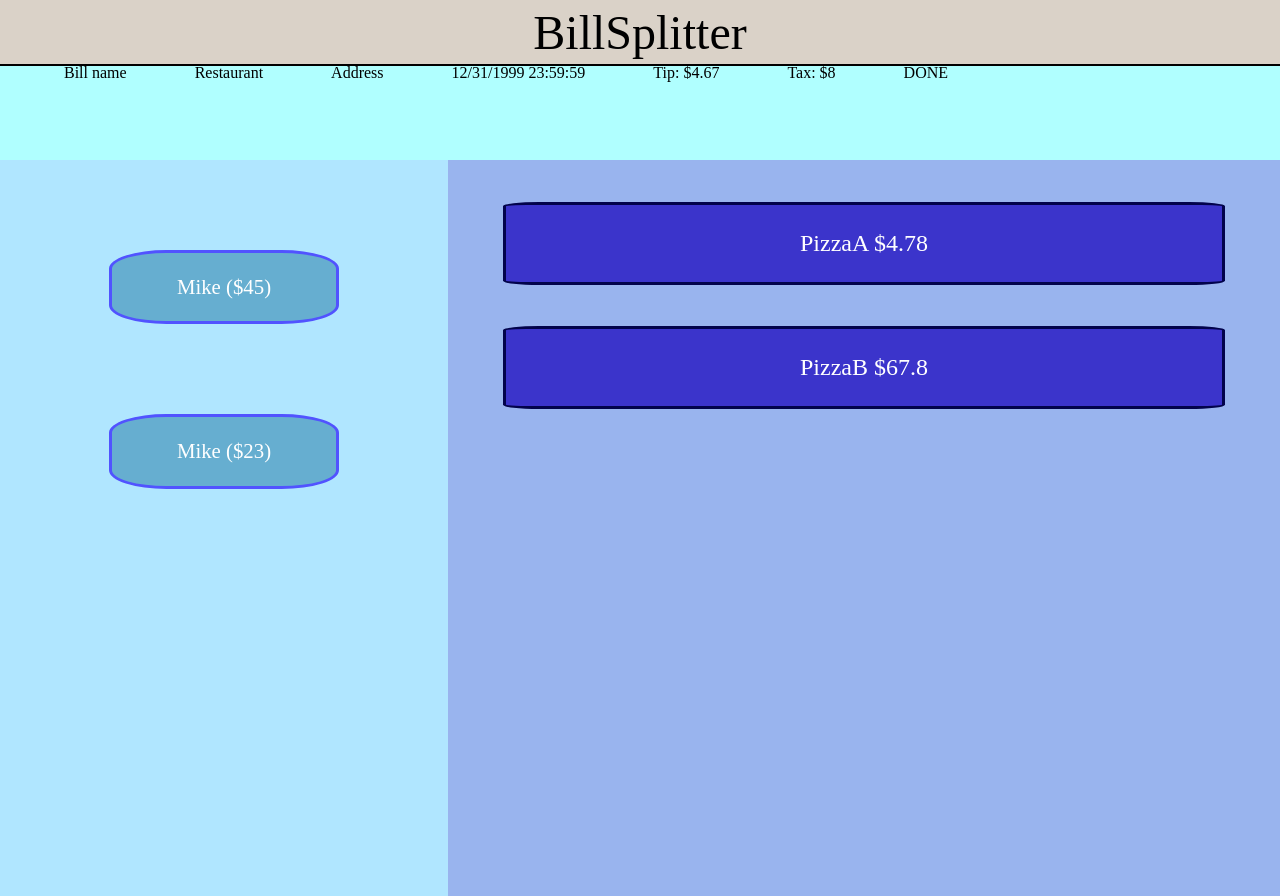
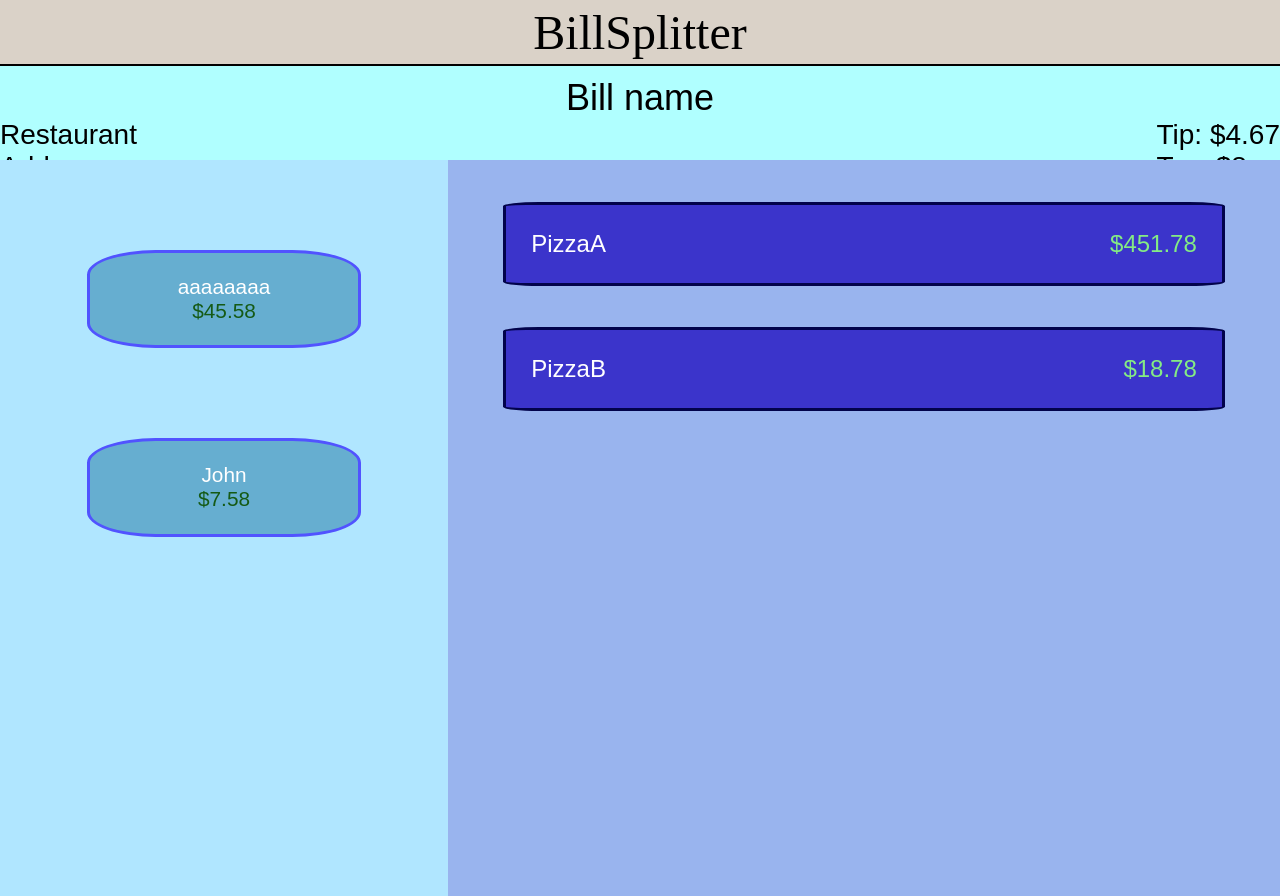
Before and after one commit to qdm12/BillSplitter, a plain HTML site: page dynamic.html in a window 1280 px wide. Drawn offline with nearby package versions, Linux system fonts and the light colour scheme; a web font is replaced by a local one.

Commit message:
Updated UI CSS of dynamic webpage

```diff
--- a/dynamic.html
+++ b/dynamic.html
@@ -29,17 +29,26 @@ html, body {
 	font-size: 6vmin;
 }
 #description {
-    position: absolute;
+    position: relative;
     width: 100%;
     left: 0%;
     top: 8%;
     height: 12%;
     background-color: rgb(176, 255, 255);
+    font-family: arial;
+    font-size: 3.5vmin;
 }
-#description .descriptor {
-    position: static;
-    display: inline;
-    margin-left: 5%;
+#description #billname {
+    padding-top:1%;
+    display: flex;
+    justify-content: center;
+    font-size: 4.5vmin;
+}
+#description #billright {
+    float: right;
+}
+#description #billleft {
+    float: left;
 }
 
 #users {
@@ -50,20 +59,30 @@ html, body {
     height: 92%;
     background-color: rgb(176, 230, 255);
     overflow-y: scroll;
+    font-family: arial;
 }
 .user {
-    width: 40%;
+    position: relative;
+    width: 50%;
     margin: auto;
     margin-top: 20%;
     z-index: 1;
-    display: flex;
-    justify-content: center;
     font-size: 2.6vh;
     padding: 5%;
     border-radius: 25%;
     border: 3px solid rgb(81, 83, 255);
     color: white;
     background-color: rgba(39, 126, 167, 0.534);
+}
+.username { /* to trim in JS */
+    display: flex;
+    justify-content: center;
+    color: white;
+}
+.userown {
+    display: flex;
+    justify-content: center;
+    color: rgb(21, 90, 21);
 }
 #items {
 	position: absolute;
@@ -73,20 +92,31 @@ html, body {
     height: 92%;
     background-color: rgb(153, 180, 238);
     overflow-y: scroll;
+    font-family: arial;
 }
 .item {
     width: 80%;
     margin: auto;
     margin-top: 5%;
     z-index: 1;
-    display: flex;
-    justify-content: center;
+    display:flow-root;
     font-size: 3vh;
     padding: 3%;
     border-radius: 5%;
     border: 3px solid rgb(2, 3, 75);
     color: white;
     background-color: rgba(47, 36, 199, 0.884);
+    overflow-wrap: break-word;
+}
+.itemname {
+    float: left;
+    color: white;
+    word-wrap: break-word;
+    width: 65%;
+}
+.itemprice {
+    float: right;
+    color: rgb(132, 235, 132);
 }
     </style>
     <script src="https://cdnjs.cloudflare.com/ajax/libs/jquery/3.2.1/jquery.min.js" type="text/javascript"></script>
@@ -97,21 +127,37 @@ html, body {
 	<div id="topBar">BillSplitter</div>
 </header>
 <div id="description">
-    <div id="name" class="descriptor">Bill name</div>
-    <div id="restaurant" class="descriptor">Restaurant</div>
-    <div id="address" class="descriptor">Address</div>
-    <div id="time" class="descriptor">12/31/1999 23:59:59</div>
-    <div id="tip" class="descriptor">Tip: $4.67</div>
-    <div id="tax" class="descriptor">Tax: $8</div>
-    <div id="done" class="descriptor">DONE</div>
+    <div id="billname">Bill name</div>
+    <div id="billleft">
+        <div id="restaurant">Restaurant</div>
+        <div id="address">Address</div>
+        <div id="time">12/31/1999 23:59:59</div>
+    </div>
+    <div id="billright">
+        <div id="tip">Tip: $4.67</div>
+        <div id="tax">Tax: $8</div>
+        <div id="done">DONE</div>
+    </div>
 </div>
 <div id="users">
-    <div class="user">Mike ($45)</div>
-    <div class="user">Mike ($23)</div>
+    <div class="user">
+        <div class="username">aaaaaaaa</div>
+        <div class="userown">$45.58</div>
+    </div>
+    <div class="user">
+        <div class="username">John</div>
+        <div class="userown">$7.58</div>
+    </div>
 </div>
 <div id="items">
-    <div class="item">PizzaA $4.78</div>
-    <div class="item">PizzaB $67.8</div>
+    <div class="item">
+        <div class="itemname">PizzaA</div>
+        <div class="itemprice">$451.78</div>
+    </div>
+    <div class="item">
+        <div class="itemname">PizzaB</div>
+        <div class="itemprice">$18.78</div>
+    </div>
 </div>
 
 <script>
```
